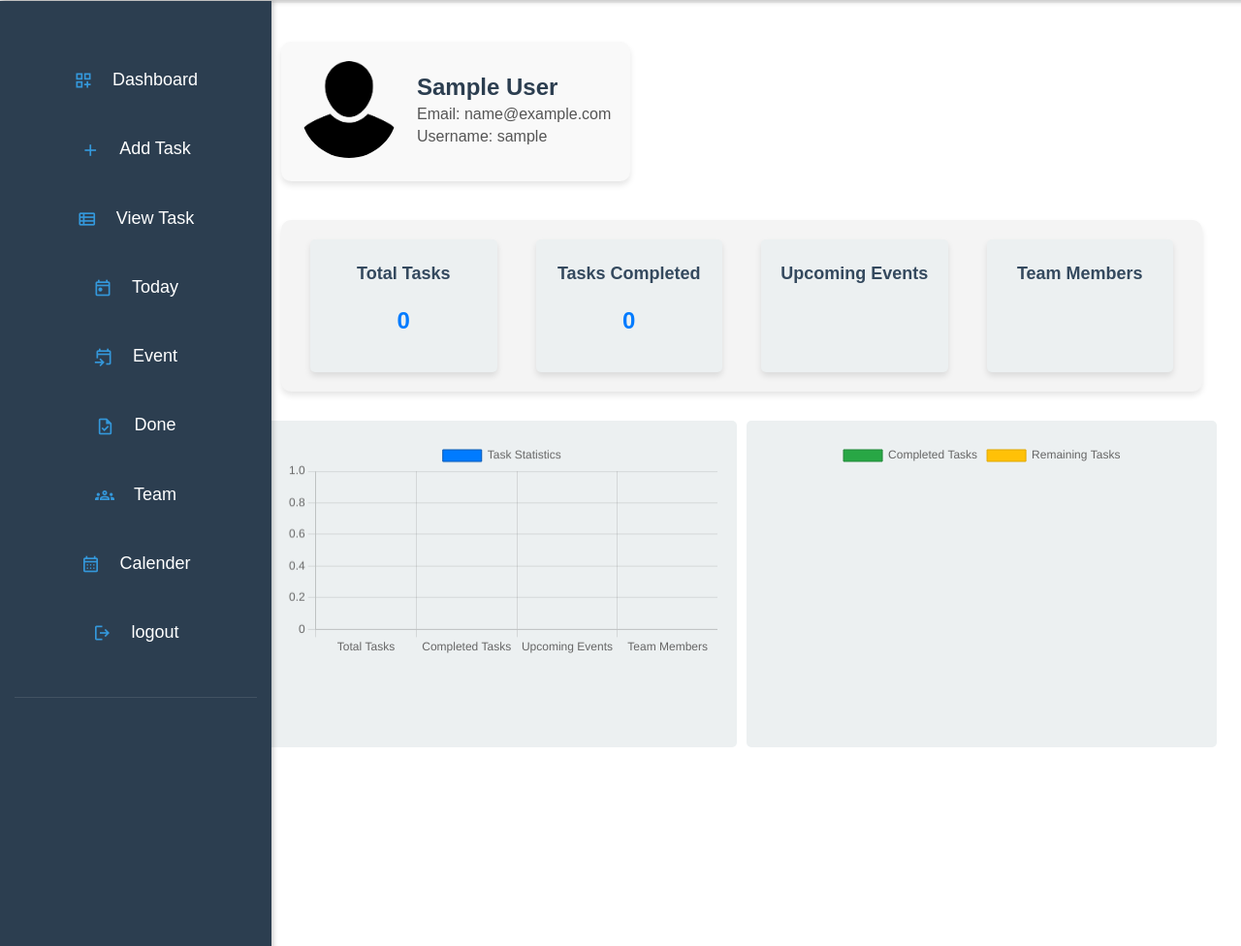
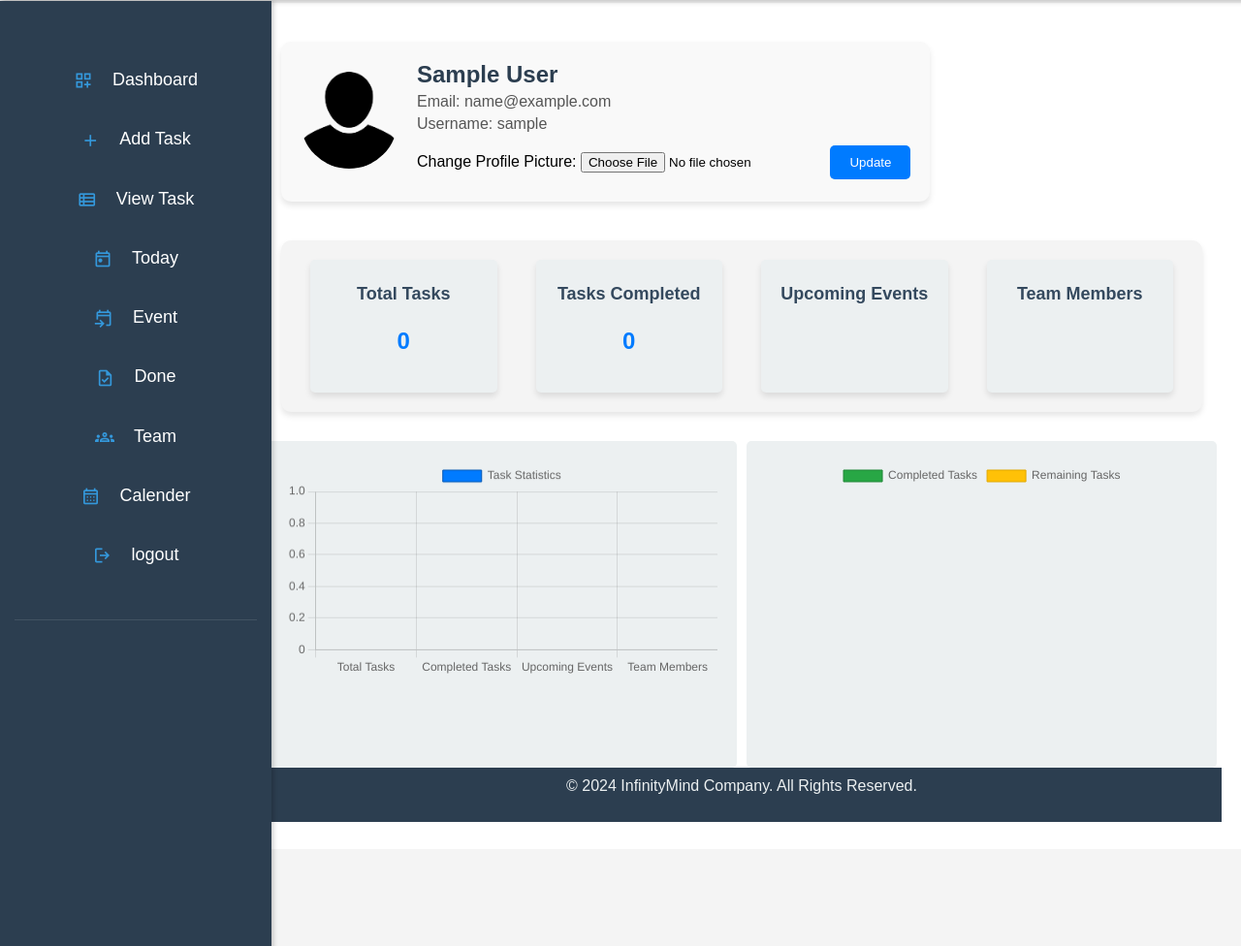
Before and after one commit to patienceruba/doizdjango, a Django app: page /dashboard/ in a window 1280 px wide. Shown: the part 87-1063 px from the top of the page at 97% size. Run offline with Django 5.2, Linux system fonts and the light colour scheme; the visitor is signed in with stand-in values (Sample User, id 1); data that the repository does not hold is empty.

Commit message:
profile picture update

```diff
--- a/todoiz/template/todo/dashboard.html
+++ b/todoiz/template/todo/dashboard.html
@@ -11,7 +11,7 @@
                 <a href="{% url 'add' %}" id="add-btn"><li><span class="material-symbols-outlined">add</span>Add Task</li></a>
                 <a href="{% url 'home' %}" id="view-btn"><li><span class="material-symbols-outlined">view_list</span>View Task</li></a>
                 {% endif %}
-                <a href="{% url 'today' %}" id="today-btn"><li><span class="material-symbols-outlined">today</span>Today</li></a>
+                <a href="" id="{% url 'today' %}"><li><span class="material-symbols-outlined">today</span>Today</li></a>
                 <a href="{% url 'event' %}" id="upcoming-btn"><li><span class="material-symbols-outlined">event_upcoming</span>Event</li></a>
                 <a href="{% url 'task_done' %}" id="done"><li><span class="material-symbols-outlined">task</span>Done</li></a>
                 <a href="team.html" id="team"><li><span class="material-symbols-outlined">groups</span>Team</li></a>
@@ -26,16 +26,23 @@
         <section id="user-info-section" class="section1">
             <div class="user-info-container">
                 <div class="user-profile">
-                    {% if user.profile.profile_picture %}
-                    <img src="{{ user.profile.profile_picture.url }}" alt="Profile Picture" width="100" height="100">
+                    {% if user.userprofile.profile_picture %}
+                    <img src="{{ user.userprofile.profile_picture.url }}" alt="Profile Picture" width="150" height="150">
                     {% else %}
-                    <img src="{% static 'image/User-Account-Person-PNG-File.png' %}" alt="Default Profile Picture" width="100" height="100">
+                    <img src="{% static 'image/User-Account-Person-PNG-File.png' %}" alt="Default Profile Picture" width="150" height="150">
                     {% endif %}
                 </div>
                 <div class="user-details">
                     <h3>{{ user.get_full_name }}</h3>
                     <p>Email: {{ user.email }}</p>
                     <p>Username: {{ user.username }}</p>
+                     <!-- Change Profile Picture Form -->
+                    <form method="POST" enctype="multipart/form-data" action="{% url 'update_profile_picture' %}">
+                        {% csrf_token %}
+                        <label for="profile-picture">Change Profile Picture:</label>
+                        <input type="file" name="profile_picture" id="profile-picture" accept="image/*" required>
+                        <button type="submit" class="btn">Update</button>
+                    </form>
                 </div>
             </div>
         </section>
@@ -60,6 +67,7 @@
                     <p>{{ team_members }}</p>
                 </div>
             </div>
+
             <div class="chart-wrapper">
                 <!-- Adding Task Statistics Graphics -->
                 <div class="chart-container" id="chart1">
@@ -69,22 +77,18 @@
                     <canvas id="taskPieChart"></canvas>
                 </div>
             </div>
+
         </section>
+    <section class="footer">
+            <span><p>&copy; 2024 InfinityMind Company. All Rights Reserved.</p></span>
     </section>
 </section>
-<section class="footer">
-    <span><p>&copy; 2024 InfinityMind Company. All Rights Reserved.</p></span>
-</section>
+
 <style>
 /* CSS for Dashboard */
 #dashboard-wrapper{
     margin-top: 90px;
-}
-.wrapper {
-    display: flex;
-    min-height: 100vh;
-    background-color: #f4f4f4;
-    font-family: Arial, sans-serif;
+    margin-bottom: 100px;
 }
 
 .side-bar {
@@ -103,19 +107,13 @@
     color: #ecf0f1;
     text-decoration: none;
     display: block;
-    margin: 10px 0;
+
 }
 
 .side-bar ul a:hover {
     background-color: #34495e;
     padding-left: 10px;
     border-radius: 5px;
-}
-
-.side-bar .profile img {
-    width: 100%;
-    border-radius: 50%;
-    margin-bottom: 10px;
 }
 
 #dashboard-wrapper {
@@ -243,5 +241,37 @@
 });
 
 </script>
+<style>
+/* Styling for form */
+.user-details form {
+    margin-top: 10px;
+}
 
+.user-details input[type="file"] {
+    margin: 10px 0;
+}
+
+.user-details .btn {
+    display: inline-block;
+    padding: 10px 20px;
+    color: #fff;
+    background-color: #007BFF;
+    border: none;
+    border-radius: 5px;
+    cursor: pointer;
+}
+
+.user-details .btn:hover {
+    background-color: #0056b3;
+}
+.wrapper {
+    display: flex;
+
+    background-color: #f4f4f4;
+    font-family: Arial, sans-serif;
+    max-height: 200vh; /* Restrict height to viewport */
+    overflow-y: auto;  /* Enable vertical scrolling */
+}
+
+</style>
 {% endblock %}
--- a/todoiz/template/todo/main.html
+++ b/todoiz/template/todo/main.html
@@ -605,6 +605,9 @@
 body{
     background-color: white;
 }
+body {
+  overflow: hidden;
+}
 </style>
 	{% include 'todo/nav.html' %}
 	{% block content %}
--- a/todoiz/template/todo/nav.html
+++ b/todoiz/template/todo/nav.html
@@ -22,7 +22,11 @@
                 <p><small id="username-display"><a href="" id="uname">{{ user.username }}</a></small></p>
             </li>
             <li>
-                <a href=""><img src="{% static 'image/User-Account-Person-PNG-File.png' %}" width="30" height="30" alt="User Avatar"></a>
+                {% if user.userprofile.profile_picture %}
+                    <img src="{{ user.userprofile.profile_picture.url }}" alt="Profile Picture" width="30" height="30">
+                    {% else %}
+                    <img src="{% static 'image/User-Account-Person-PNG-File.png' %}" alt="Default Profile Picture" width="30" height="30">
+                    {% endif %}
             </li>
         </ul>
     </div>
--- a/todoiz/todo/admin.py
+++ b/todoiz/todo/admin.py
@@ -1,6 +1,8 @@
 from django.contrib import admin
-from .models import RecordRow, PDFDocument
+from .models import RecordRow, PDFDocument,TaskDone, UserProfile
 
 
 admin.site.register(RecordRow)
 admin.site.register(PDFDocument)
+admin.site.register(TaskDone)
+admin.site.register(UserProfile)
--- a/todoiz/todo/urls.py
+++ b/todoiz/todo/urls.py
@@ -1,6 +1,7 @@
 from django.urls import path
 from . import views
 urlpatterns = [
+    path('', views.login_view, name='login'),
     path('home', views.home, name="home"),
     path("add", views.addRecord, name='add'),
     path("delete/<str:pk>/", views.deleteRow, name="delete"),
@@ -11,5 +12,7 @@
     path("event", views.event, name="event"),
    path('dashboard/', views.dashboard_view, name='dashboard'),
     path('tasks/done/', views.task_done_view, name='task_done'),
-    path('today', views.today_view, name="today")
+    path('today', views.today_view, name="today"),
+     path('update-profile-picture/', views.update_profile_picture, name='update_profile_picture'),
+
 ]
--- a/todoiz/todo/views.py
+++ b/todoiz/todo/views.py
@@ -1,5 +1,5 @@
 from django.shortcuts import render, redirect,get_object_or_404
-from .models import  RecordRow,  TaskDone, PDFDocument
+from .models import  RecordRow,  TaskDone, PDFDocument, UserProfile
 from django.utils import timezone
 from datetime import datetime
 from django.contrib import messages
@@ -211,3 +211,37 @@
         #'team_members': team_members,
     }
     return render(request, 'todo/dashboard.html', context)
+
+
+def login_view(request):
+    user = None  # Initialize user variable
+
+    if request.method == 'POST':
+        username = request.POST.get('username')
+        password = request.POST.get('password')
+
+        # Authenticate the user
+        user = authenticate(request, username=username, password=password)
+
+        if user is not None:
+            login(request, user)
+            return redirect('dashboard')  # Or any other page after login
+
+        else:
+            messages.error(request, "Invalid username or password.")
+            return redirect('login')  # Stay on the login page
+
+    return render(request, 'todo/login.html')
+
+
+
+from .models import UserProfile
+
+@login_required
+def update_profile_picture(request):
+    if request.method == 'POST' and request.FILES.get('profile_picture'):
+        user_profile, created = UserProfile.objects.get_or_create(user=request.user)
+        user_profile.profile_picture = request.FILES['profile_picture']
+        user_profile.save()
+        return redirect('dashboard')
+    return render(request, 'todo/user_profile.html')
--- a/todoiz/todoiz/settings.py
+++ b/todoiz/todoiz/settings.py
@@ -1,4 +1,5 @@
 from pathlib import Path
+
 
 # Build paths inside the project like this: BASE_DIR / 'subdir'.
 BASE_DIR = Path(__file__).resolve().parent.parent
--- a/todoiz/todoiz/urls.py
+++ b/todoiz/todoiz/urls.py
@@ -9,3 +9,7 @@
     path('notis', include('notifications.urls')),
     path('userau', include('userAuthent.urls')),
 ]+ static(settings.MEDIA_URL, document_root=settings.MEDIA_ROOT)
+
+
+if settings.DEBUG:
+    urlpatterns += static(settings.MEDIA_URL, document_root=settings.MEDIA_ROOT)
--- a/todoiz/userAuthent/urls.py
+++ b/todoiz/userAuthent/urls.py
@@ -6,7 +6,6 @@
 
 
 urlpatterns = [
-	path('', views.login_view, name='login'),
     path('register/', views.register_view, name='register'),
     path('logout/', views.logout_view, name='logout'),
     path("password-reset/", views.password_reset_request, name="password_reset_request"),
```
Also changed, not shown: todoiz/todo/models.py (+11 -0 lines), todoiz/userAuthent/views.py (+0 -19 lines), todoiz/media/profile_pics/00e71fe3-4ef8-4d41-97ee-393b2613d25c.jpg (added), todoiz/media/profile_pics/0a6d2b65-dbc7-452c-9a19-3f4ead6233a2.jpg (added), todoiz/media/profile_pics/0a6d2b65-dbc7-452c-9a19-3f4ead6233a2_Bd90Tc2.jpg (added), todoiz/media/profile_pics/0a6d2b65-dbc7-452c-9a19-3f4ead6233a2_uPQBnHQ.jpg (added), todoiz/media/profile_pics/1dd59daa-26d7-4fdd-846f-15b90e9757c3.jpg (added), todoiz/media/profile_pics/2ab6f72c-d90a-4c4a-bae2-06b6c7733e82.jpg (added), todoiz/media/profile_pics/36dd4ab2-0c02-41c9-97c5-c28600013bf6.jpg (added).
